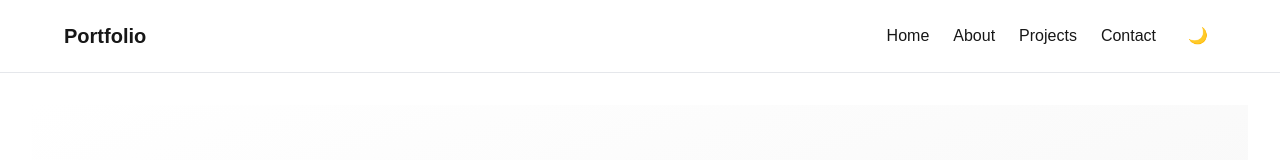
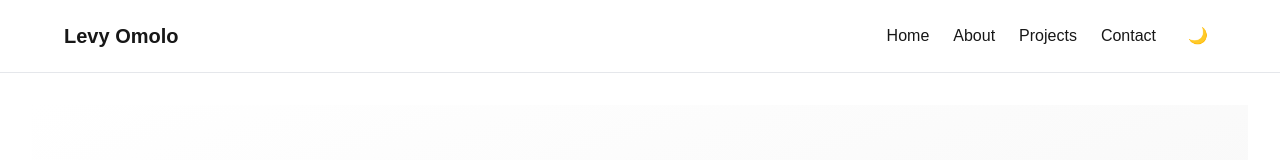
Before and after one commit to omololevy/omololevy, a Next.js app: page / in a window 1280 px wide. Shown: the top 160 px of the page. Built offline with nearby package versions, Linux system fonts and the light colour scheme.

Commit message:
modify the navbar renaming the brandname and the profile image

```diff
--- a/src/components/Navbar.tsx
+++ b/src/components/Navbar.tsx
@@ -35,7 +35,7 @@ export default function Navbar() {
       <div className="max-w-6xl mx-auto flex justify-between items-center">
         {/* Logo - visible on all screens */}
         <Link href="/" className="text-xl font-bold">
-          Portfolio
+          Levy Omolo
         </Link>
 
         {/* Desktop Menu - Hidden on mobile */}
@@ -63,7 +63,7 @@ export default function Navbar() {
         {/* Mobile Profile Picture */}
         <div className="sm:hidden">
           <Image
-            src="/profile-picture.jpg" // Make sure to add your profile picture
+            src="/images/profile-picture.png" // Make sure to add your profile picture
             alt="Profile"
             width={32}
             height={32}
```
